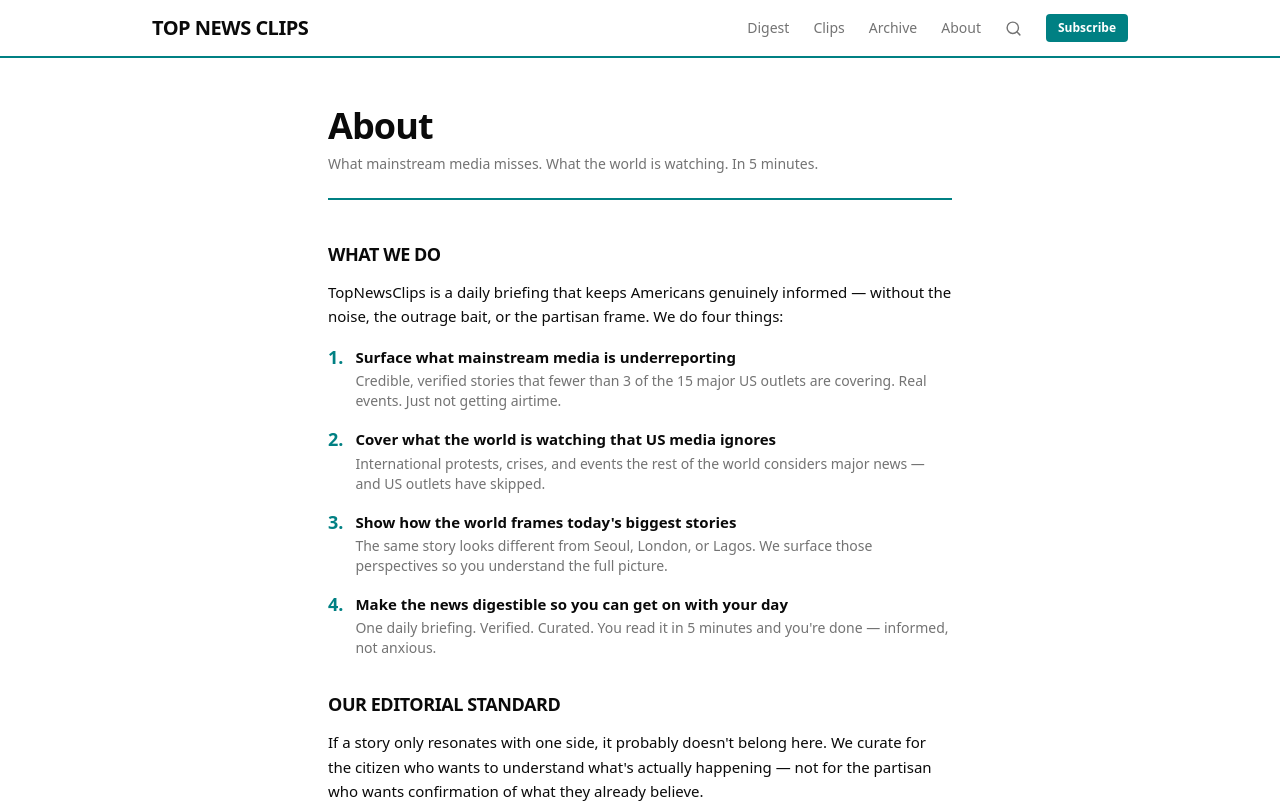
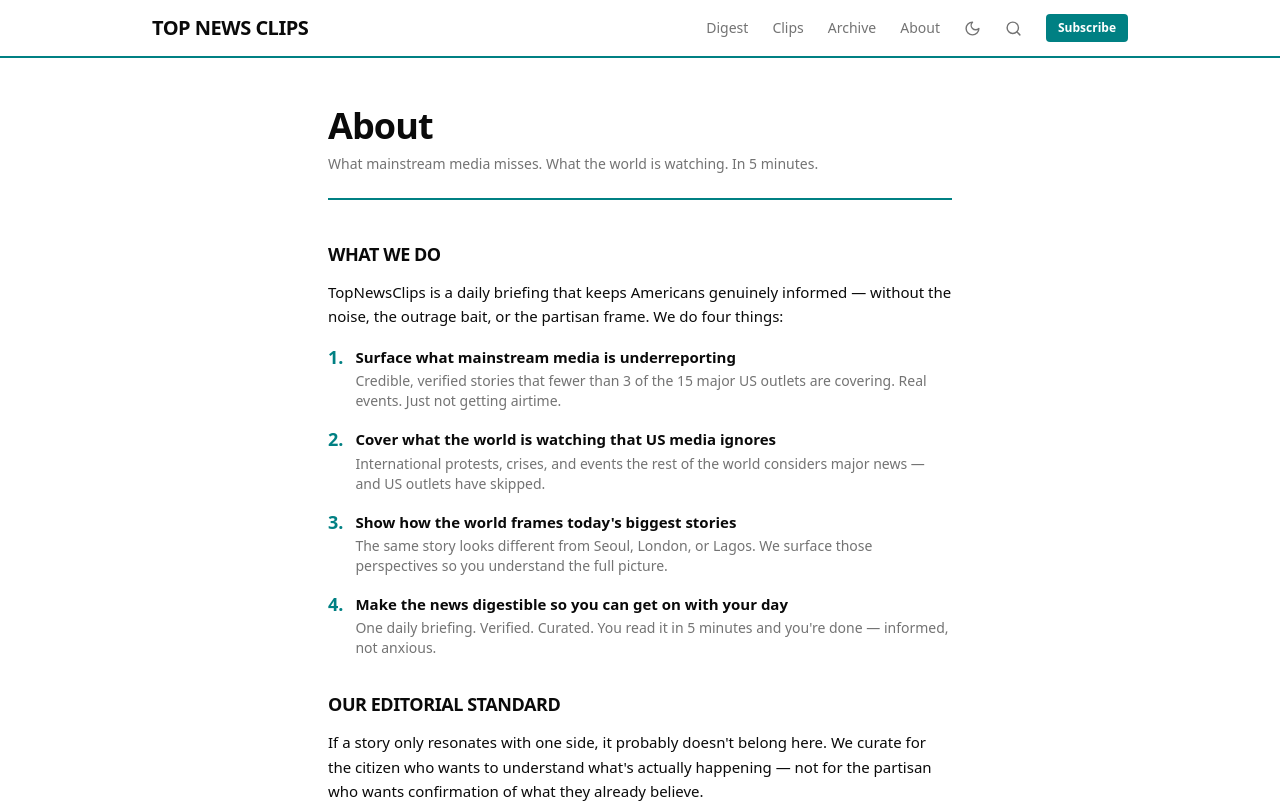
Before and after one commit to neuner76/topnewsclips, a Next.js app: page /about in a window 1280 px wide. Shown: the top 803 px of the page. Built offline with nearby package versions, Linux system fonts and the light colour scheme; no server answers.

Commit message:
dark mode

```diff
--- a/app/layout.tsx
+++ b/app/layout.tsx
@@ -69,6 +69,13 @@ export default function RootLayout({
 }) {
   return (
     <html lang="en">
+      <head>
+        <script
+          dangerouslySetInnerHTML={{
+            __html: `(function(){try{var t=localStorage.getItem('theme');if(t==='dark'||(t===null&&window.matchMedia('(prefers-color-scheme: dark)').matches)){document.documentElement.classList.add('dark')}}catch(e){}})()`,
+          }}
+        />
+      </head>
       <body className={`${geist.variable} antialiased`}>
         <script
           type="application/ld+json"
--- /dev/null
+++ b/components/DarkModeToggle.tsx
@@ -0,0 +1,37 @@
+'use client'
+
+import { useEffect, useState } from 'react'
+
+export default function DarkModeToggle() {
+  const [dark, setDark] = useState(false)
+
+  useEffect(() => {
+    setDark(document.documentElement.classList.contains('dark'))
+  }, [])
+
+  function toggle() {
+    const next = !dark
+    setDark(next)
+    document.documentElement.classList.toggle('dark', next)
+    localStorage.setItem('theme', next ? 'dark' : 'light')
+  }
+
+  return (
+    <button
+      onClick={toggle}
+      aria-label={dark ? 'Switch to light mode' : 'Switch to dark mode'}
+      className="text-muted-foreground hover:text-foreground transition-colors"
+    >
+      {dark ? (
+        <svg xmlns="http://www.w3.org/2000/svg" width="17" height="17" viewBox="0 0 24 24" fill="none" stroke="currentColor" strokeWidth="2" strokeLinecap="round" strokeLinejoin="round">
+          <circle cx="12" cy="12" r="4" />
+          <path d="M12 2v2M12 20v2M4.93 4.93l1.41 1.41M17.66 17.66l1.41 1.41M2 12h2M20 12h2M4.93 19.07l1.41-1.41M17.66 6.34l1.41-1.41" />
+        </svg>
+      ) : (
+        <svg xmlns="http://www.w3.org/2000/svg" width="17" height="17" viewBox="0 0 24 24" fill="none" stroke="currentColor" strokeWidth="2" strokeLinecap="round" strokeLinejoin="round">
+          <path d="M12 3a6 6 0 0 0 9 9 9 9 0 1 1-9-9Z" />
+        </svg>
+      )}
+    </button>
+  )
+}
--- a/components/Header.tsx
+++ b/components/Header.tsx
@@ -1,4 +1,5 @@
 import Link from 'next/link'
+import DarkModeToggle from './DarkModeToggle'
 
 export default function Header() {
   return (
@@ -23,6 +24,7 @@ export default function Header() {
             <Link href="/about" className="hover:text-foreground transition-colors hidden sm:block">
               About
             </Link>
+            <DarkModeToggle />
             <Link
               href="/search"
               aria-label="Search"
```
